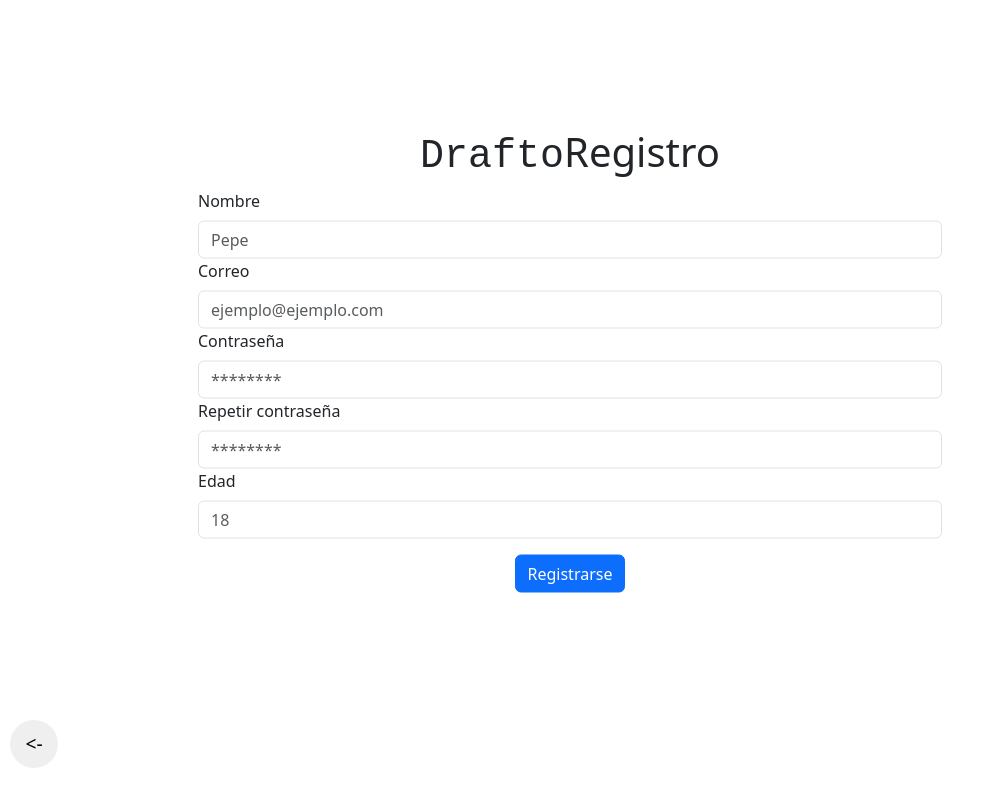
After one commit to Aura1Games/Proyecto-Poke-Saurus, a PHP site: page /pages/Registro.html in a window 1280 px wide. The commit adds this page. Shown: the whole page, without its empty margins (0-995 px from the left). Run offline with PHP 8.4, Linux system fonts and the light colour scheme.

Commit message:
implementación de registro sin api funciona

```diff
--- /dev/null
+++ b/public/css/Registro.css
@@ -0,0 +1,10 @@
+.cosete {
+  position: absolute;
+  top: 45%;
+  transform: translateY(-50%);
+}
+.salir {
+  position: absolute;
+  top: 90%;
+  left: 10px;
+}
--- a/public/css/global.css
+++ b/public/css/global.css
@@ -40,9 +40,6 @@ dialog::backdrop {
   /* Define los parametros del fondo del modal */
 }
 
-.salir:hover {
-  transform: scale(1.2);
-}
 a {
   color: inherit;
   text-decoration: none;
--- a/public/js/Ajustes_script.js
+++ b/public/js/Ajustes_script.js
@@ -129,6 +129,7 @@ function obtenerFechaActual() {
 
 const api = new ApiUsuarios("http://localhost/Proyecto-Poke-Saurus/api/");
 
+// Función de escucha esperando a que cargue todo el contenido del DOM
 window.addEventListener("DOMContentLoaded", () => {
   const selectElement = document.getElementById("cant_jugadores");
   const bloque_1 = document.getElementById("contenedor_01");
@@ -136,6 +137,7 @@ window.addEventListener("DOMContentLoaded", () => {
   const bloque_3 = document.getElementById("contenedor_03");
   const bloque_4 = document.getElementById("contenedor_04");
   const bloque_5 = document.getElementById("contenedor_05");
+  const registrarse = document.getElementById("aRegistro");
   bloque_1.style.display = "flex";
   bloque_2.style.display = "flex";
 
@@ -295,4 +297,8 @@ window.addEventListener("DOMContentLoaded", () => {
       alert("⚠️ Todos los usuarios deben estar logeados");
     }
   });
+
+  registrarse.addEventListener("click", () => {
+    window.location.href = "/Proyecto-Poke-Saurus/public/pages/Registro.html";
+  });
 });
--- /dev/null
+++ b/public/js/Registro.js
@@ -0,0 +1,113 @@
+window.addEventListener("DOMContentLoaded", () => {
+  const btnSalir = document.getElementById("btn_salir");
+  const nombre = document.getElementById("inputNombre");
+  const correo = document.getElementById("inputEmail");
+  const contra = document.getElementById("inputContra");
+  const repetirContra = document.getElementById("inputRepetirContra");
+  const edad = document.getElementById("inputEdad");
+  const btnRegistrar = document.getElementById("btnSubmit");
+  const zonaErrores = document.getElementById("errores");
+
+  btnRegistrar.addEventListener("click", (e) => {
+    // Evita que el formulario se envíe si hay errores
+    e.preventDefault();
+
+    function lanzarError(error) {
+      zonaErrores.innerText = "";
+      const elemento = document.createElement("div");
+      elemento.innerHTML = error;
+      zonaErrores.appendChild(elemento);
+      return elemento;
+    }
+
+    const informacionUsuario = [
+      {
+        nombre: nombre.value,
+        correo: correo.value,
+        contra: contra.value,
+        repetirContra: repetirContra.value,
+        edad: edad.value,
+      },
+    ];
+
+    function verificarCampos() {
+      console.log("Usando función verificarCampos()");
+
+      // para evaluar arreglo mejor usar el metodo some, en el se ejecuta como un forEach solo que no espera un retorno directo
+
+      const algunCampoVacio = informacionUsuario.some((elemento) => {
+        return (
+          !elemento.nombre ||
+          !elemento.correo ||
+          !elemento.contra ||
+          !elemento.edad
+        );
+      });
+      console.log("Hay algún campo faltante");
+      return algunCampoVacio; // retorna true si hay campos vacios y false si no
+    }
+
+    function usuarioSucces() {
+      zonaErrores.innerText = "";
+      const elemento = document.createElement("div");
+      elemento.innerHTML = `<div class="alert alert-success mt-3" role="alert">
+  Usuario ${informacionUsuario[0].nombre} agregado correctamente
+</div>`;
+      return elemento;
+    }
+
+    if (verificarCampos()) {
+      console.error("error: campos vacíos");
+      zonaErrores.appendChild(
+        lanzarError(`<div class="alert alert-danger mt-3" role="alert">
+  Error: Debes de completar todos los campos</div>`)
+      );
+      return;
+    }
+    if (informacionUsuario[0].contra !== informacionUsuario[0].repetirContra) {
+      zonaErrores.appendChild(
+        lanzarError(`<div class="alert alert-danger mt-3" role="alert">
+  Error: Contraseña distintas en los campos <b>Contraseña</b> y <b>Repetir contraseña</b>
+</div>`)
+      );
+      console.error("error: contraseña desigual");
+      return;
+    }
+    if (informacionUsuario[0].contra.length < 8) {
+      console.error("error: contraseña menor a 8 caracteres");
+      zonaErrores.appendChild(
+        lanzarError(`<div class="alert alert-danger mt-3" role="alert">
+  Error: La contraseña debe de tener al menos <b>8</b> caracteres</div>`)
+      );
+      return;
+    }
+    if (
+      informacionUsuario[0].contra.toLowerCase().includes("ñ") ||
+      informacionUsuario[0].contra.toLowerCase().includes("´") ||
+      informacionUsuario[0].contra.toLowerCase().includes(".") ||
+      informacionUsuario[0].contra.toLowerCase().includes("_")
+    ) {
+      console.error("error: caracteres invalidos");
+      zonaErrores.appendChild(
+        lanzarError(`<div class="alert alert-danger mt-3" role="alert">
+  Error: La contraseña solo puede contener caracteres <b>#</b>, <b>!</b>, <b>-</b>, <b>/</b>, tampoco puede contener <b>ñ</b> </div>`)
+      );
+      return;
+    }
+    if (!informacionUsuario[0].correo.includes("@")) {
+      console.error("error: correo invalido");
+      zonaErrores.appendChild(
+        lanzarError(`<div class="alert alert-danger mt-3" role="alert">
+  Error: Correo electrónico invalido, asegurate de tener un <b>@</b> en tu correo </div>`)
+      );
+      return;
+    }
+
+    zonaErrores.appendChild(usuarioSucces());
+  });
+
+  btnSalir.addEventListener("click", () => {
+    window.location.href =
+      "/Proyecto-Poke-Saurus/public/pages/Ajustes_de_partida.html";
+  });
+});
--- a/public/pages/Ajustes_de_partida.html
+++ b/public/pages/Ajustes_de_partida.html
@@ -44,6 +44,7 @@
                     <option value="4" id="opt3">4 jugadores</option>
                     <option value="5" id="opt4">5 jugadores</option>
                   </select>
+                  <a href="#" id="aRegistro">Registrarme</a>
                 </div>
               </div>
             </div>
--- /dev/null
+++ b/public/pages/Registro.html
@@ -0,0 +1,97 @@
+<!DOCTYPE html>
+<html lang="en">
+  <head>
+    <meta charset="UTF-8" />
+    <meta name="viewport" content="width=device-width, initial-scale=1.0" />
+    <title>Document</title>
+    <link rel="stylesheet" href="../css/global.css" />
+    <link rel="stylesheet" href="../css/Registro.css" />
+    <link
+      href="https://cdn.jsdelivr.net/npm/bootstrap@5.3.7/dist/css/bootstrap.min.css"
+      rel="stylesheet"
+      integrity="sha384-LN+7fdVzj6u52u30Kp6M/trliBMCMKTyK833zpbD+pXdCLuTusPj697FH4R/5mcr"
+      crossorigin="anonymous"
+    />
+  </head>
+  <body>
+    <form
+      class="container d-flex justify-content-center align-items-center flex-column cosete"
+    >
+      <h1>
+        <span style="font-family: 'Courier New', Courier, monospace"
+          >Drafto</span
+        >Registro
+      </h1>
+
+      <div class="col-8">
+        <label for="formGroupExampleInput" class="form-label">Nombre</label>
+        <!-- Nombre -->
+        <input
+          required
+          type="text"
+          class="form-control"
+          id="inputNombre"
+          placeholder="Pepe"
+        />
+      </div>
+      <div class="col-8">
+        <label for="inputEmail4" class="form-label">Correo</label>
+        <!-- Email -->
+        <input
+          required
+          type="email"
+          class="form-control"
+          id="inputEmail"
+          placeholder="ejemplo@ejemplo.com"
+          autocomplete="username"
+        />
+        <!-- autocomplete le dice al navegador o al administrador de contraseñas con que autocompletar-->
+      </div>
+      <div class="col-8">
+        <label for="inputPassword4" class="form-label">Contraseña</label>
+        <!-- Contraseña -->
+        <input
+          required
+          type="password"
+          class="form-control"
+          id="inputContra"
+          placeholder="********"
+          autocomplete="new-password"
+        />
+        <label for="inputPassword4" class="form-label"
+          >Repetir contraseña</label
+        >
+        <!-- Repetir contraseña -->
+        <input
+          required
+          type="password"
+          class="form-control"
+          id="inputRepetirContra"
+          placeholder="********"
+          autocomplete="new-password"
+        />
+      </div>
+      <div class="col-8">
+        <label for="formGroupExampleInput2" class="form-label">Edad</label>
+        <!-- Edad -->
+        <input
+          required
+          type="number"
+          class="form-control"
+          id="inputEdad"
+          placeholder="18"
+        />
+      </div>
+      <div class="col-8" id="errores"></div>
+      <div class="col-auto">
+        <button type="submit" class="btn btn-primary mt-3" id="btnSubmit">
+          Registrarse
+        </button>
+      </div>
+    </form>
+
+    <button class="salir" id="btn_salir"><-</button>
+
+    <script src="../js/Registro.js"></script>
+  </body>
+</html>
```
Also changed, not shown: public/css/Ajustes_style.css (+10 -2 lines).
